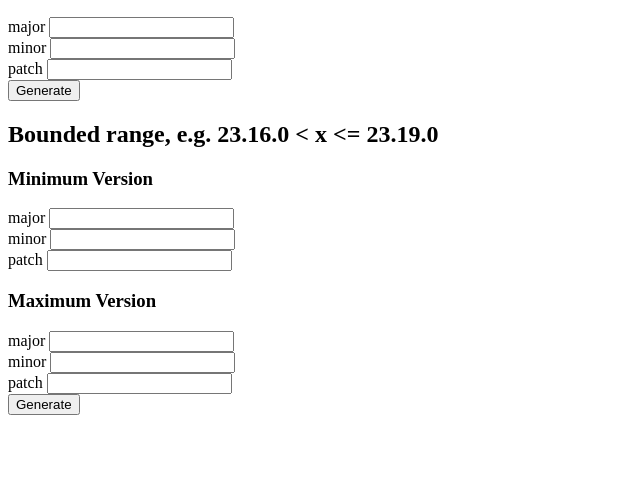
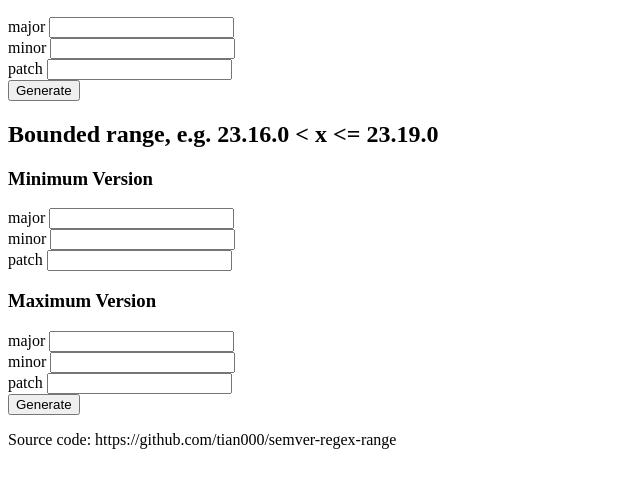
Before and after one commit to tian000/semver-regex-range, a website: page index.html in a window 1280 px wide. Shown: the part 110-598 px from the top of the page, without its empty margins (0-640 px from the left). Drawn offline with Linux system fonts and the light colour scheme.

Commit message:
add source code

```diff
--- a/index.html
+++ b/index.html
@@ -123,5 +123,6 @@ to-regex-range/index.js:
     </form>
     <p id="bounded-output-area"></p>
 </div>
+<p>Source code: https://github.com/tian000/semver-regex-range</p>
 </body>
 </html>
```
